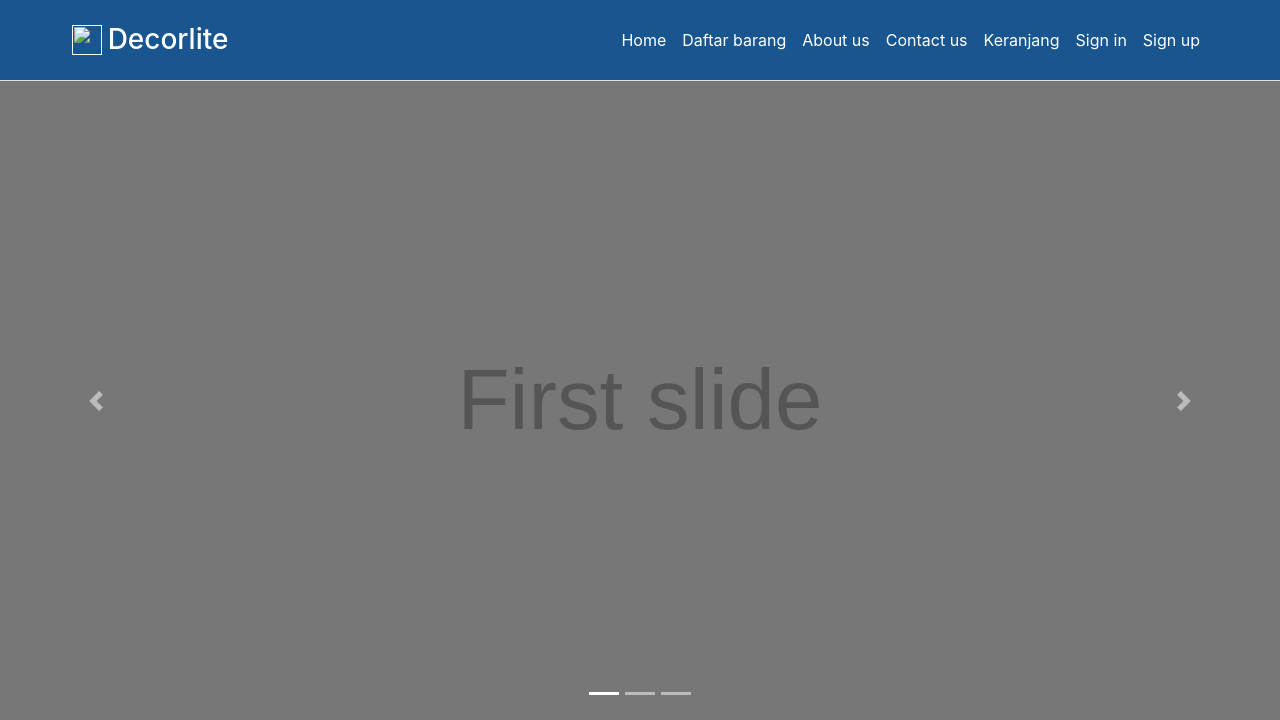
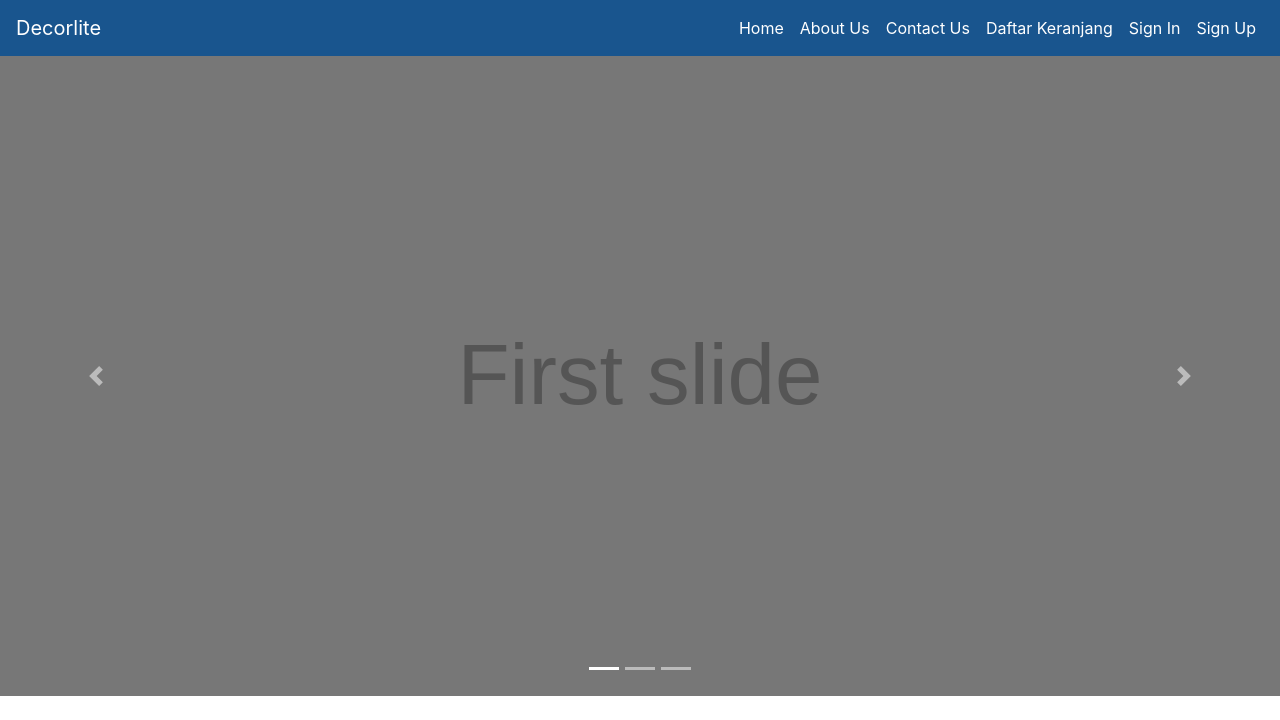
Before and after one commit to ukayaj620/Decorlite, a CodeIgniter app: page /Decorlite/ in a window 1280 px wide. Shown: the top 720 px of the page. Run offline with CodeIgniter, Linux system fonts and the light colour scheme.

Commit message:
add header partial view and maintant a good foldering

```diff
--- a/application/controllers/Welcome.php
+++ b/application/controllers/Welcome.php
@@ -20,6 +20,7 @@ class Welcome extends CI_Controller {
 	 */
 	public function index()
 	{
+		$this->load->helper('url');
 		$this->load->view('welcome_message');
 	}
 }
--- a/application/views/header/header.php
+++ b/application/views/header/header.php
@@ -0,0 +1,30 @@
+<link rel="stylesheet" href="<?php echo base_url(); ?>/css/header.css">
+<nav class="navbar navbar-expand-lg header-color mr-auto">
+  <a class="navbar-brand" href="#">Decorlite</a>
+  <button class="navbar-toggler" type="button" data-toggle="collapse" data-target="#navbarSupportedContent" aria-controls="navbarSupportedContent" aria-expanded="false" aria-label="Toggle navigation">
+    <span class="navbar-toggler-icon"></span>
+  </button>
+
+  <div class="collapse navbar-collapse" id="navbarSupportedContent">
+    <ul class="navbar-nav ml-auto">
+      <li class="nav-item active">
+        <a class="nav-link" href="#">Home <span class="sr-only">(current)</span></a>
+      </li>
+      <li class="nav-item">
+        <a class="nav-link" href="#">About Us</a>
+      </li>
+      <li class="nav-item">
+      <a class="nav-link" href="#">Contact Us</a>
+      </li>
+      <li class="nav-item">
+        <a class="nav-link" href="#">Daftar Keranjang</a>
+      </li>
+      <li class="nav-item">
+        <a class="nav-link" href="#">Sign In</a>
+      </li>
+      <li class="nav-item">
+        <a class="nav-link" href="#">Sign Up</a>
+      </li>
+    </ul>
+  </div>
+</nav>
--- a/application/views/welcome_message.php
+++ b/application/views/welcome_message.php
@@ -17,24 +17,7 @@ defined('BASEPATH') OR exit('No direct script access allowed');
 
 <body>
   <header>
-    <div class="d-flex flex-column flex-lg-row align-items-center e p-3 px-lg-4 border-bottom shadow-sm"
-      style="background-color : #19558E;">
-      <nav class="mr-lg-auto ml-lg-5 mr-lg-auto">
-        <a class="navbar-brand text-white mr-0" href="">
-          <img src="" width="30px" height="30px">
-          <h3 class="d-inline-block align-middle mb-0">Decorlite</h3>
-        </a>
-      </nav>
-      <nav class="navbar-nav bd-navbar-nav flex-row my-1 mr-lg-5">
-        <a class="p-2 text-white align-middle" href="">Home</a>
-        <a class="p-2 text-white align-middle" href="">Daftar barang</a>
-        <a class="p-2 text-white align-middle" href="">About us</a>
-        <a class="p-2 text-white align-middle" href="">Contact us</a>
-        <a class="p-2 text-white align-middle" href="">Keranjang</a>
-        <a class="p-2 text-white align-middle" href="">Sign in</a>
-        <a class="p-2 text-white align-middle" href="">Sign up</a>
-      </nav>
-    </div>
+    <?php $this->load->view('header/header.php'); ?>
   </header>
 
   <main role="main">
--- /dev/null
+++ b/css/header.css
@@ -0,0 +1,9 @@
+.header-color {
+    background-color: #19558E;
+}
+.nav-link, .navbar-brand {
+    color: #FFF ;
+}
+.nav-link:hover, .navbar-brand:hover {
+    text-shadow: 0 0 2px rgba(255, 255, 255, 0.5);
+}
```
